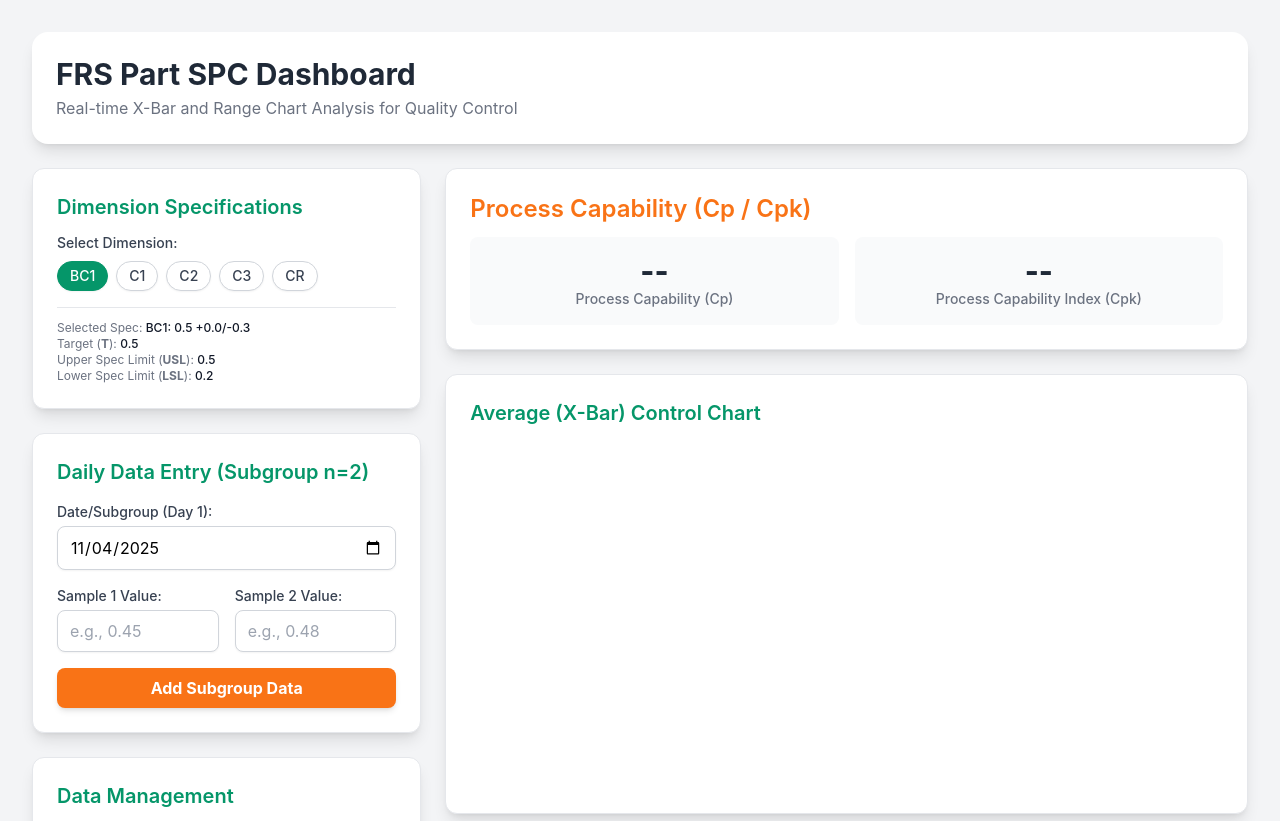
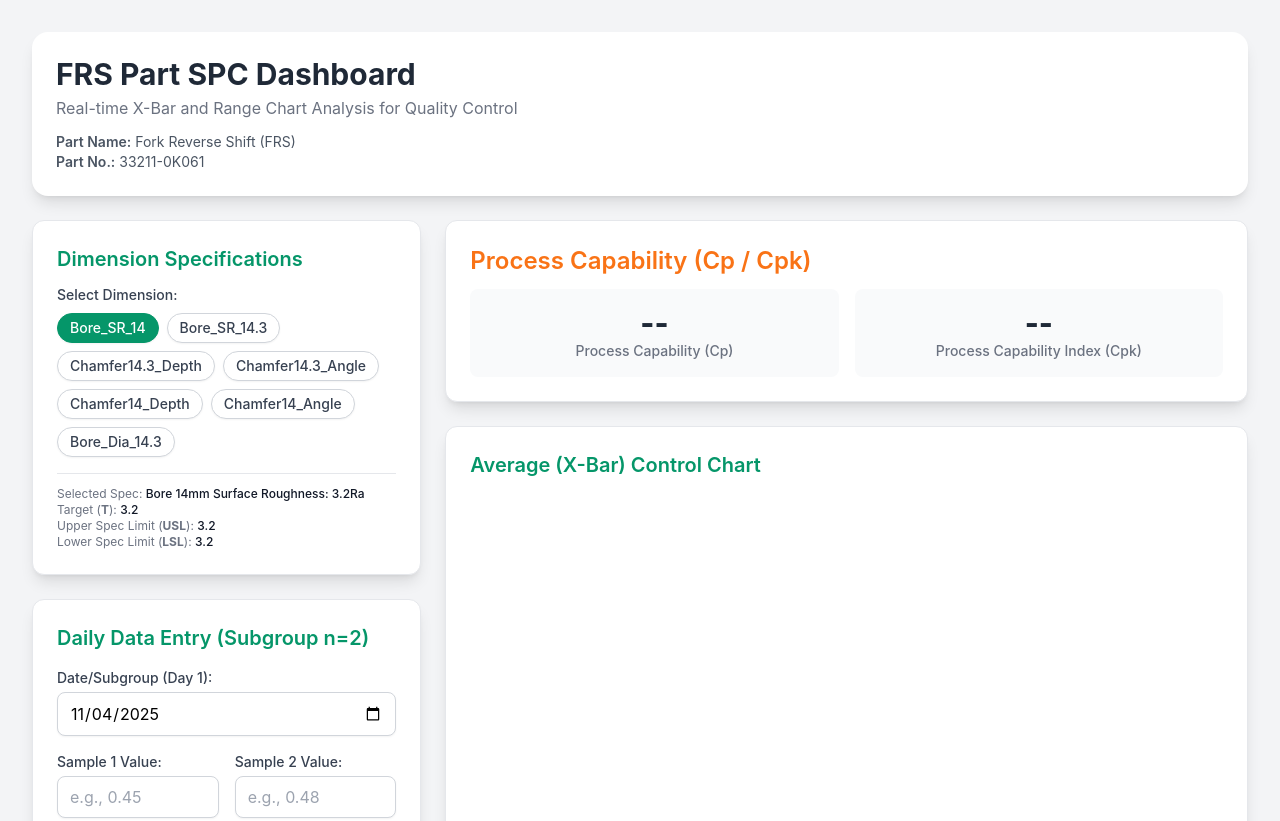
Before and after one commit to Manish9235/spc-dashboard, a plain HTML site: page index.html in a window 1280 px wide. Shown: the top 821 px of the page. Drawn offline with nearby package versions, Linux system fonts and the light colour scheme.

Commit message:
Update specs: replace parameters with FRS parameters and add Part Name/Part No

```diff
--- a/index.html
+++ b/index.html
@@ -49,6 +49,10 @@
         <header class="bg-white shadow-lg rounded-2xl p-6 mb-6">
             <h1 class="text-3xl font-bold text-gray-800">FRS Part SPC Dashboard</h1>
             <p class="text-gray-500 mt-1">Real-time X-Bar and Range Chart Analysis for Quality Control</p>
+            <div class="mt-3 text-sm text-gray-600">
+                <p><span class="font-semibold">Part Name:</span> Fork Reverse Shift (FRS)</p>
+                <p><span class="font-semibold">Part No.:</span> 33211-0K061</p>
+            </div>
         </header>
 
         <!-- Main Content Grid -->
@@ -187,11 +191,14 @@
         };
 
         const DIMENSION_SPECS = {
-            'BC1': { T: 0.5, USL: 0.5, LSL: 0.2, title: 'BC1: 0.5 +0.0/-0.3' },
-            'C1': { T: 0.1, USL: 0.4, LSL: 0.1, title: 'C1: 0.1 +0.3' },
-            'C2': { T: 0.3, USL: 0.3, LSL: 0.1, title: 'C2: 0.3 +0.0/-0.2' },
-            'C3': { T: 0.5, USL: 0.5, LSL: 0.2, title: 'C3: 0.5 +0.0/-0.3' },
-            'CR': { T: 1.5, USL: 1.8, LSL: 1.2, title: 'CR: 1.5 +0.3/-0.3' }
+            // New parameter set for Fork Reverse Shift (FRS) - user provided
+            'Bore_SR_14': { T: 3.2, USL: 3.2, LSL: 3.2, title: 'Bore 14mm Surface Roughness: 3.2Ra' },
+            'Bore_SR_14.3': { T: 3.2, USL: 3.2, LSL: 3.2, title: 'Bore 14.3mm Surface Roughness: 3.2Ra' },
+            'Chamfer14.3_Depth': { T: 1.0, USL: 1.4, LSL: 0.6, title: 'Bore 14.3mm Chamfer Depth: 1 +0.4/-0.4' },
+            'Chamfer14.3_Angle': { T: 30, USL: 31, LSL: 29, title: 'Bore 14.3mm Chamfer Angle: 30 +1/-1' },
+            'Chamfer14_Depth': { T: 1.0, USL: 1.4, LSL: 0.6, title: 'Bore 14mm Chamfer Depth: 1 +0.4/-0.4' },
+            'Chamfer14_Angle': { T: 30, USL: 31, LSL: 29, title: 'Bore 14mm Chamfer Angle: 30 +1/-1' },
+            'Bore_Dia_14.3': { T: 14.3, USL: 14.355, LSL: 14.308, title: 'Bore Diameter 14.3: +0.055/+0.008' }
         };
 
         let currentDimension = 'BC1';
```
